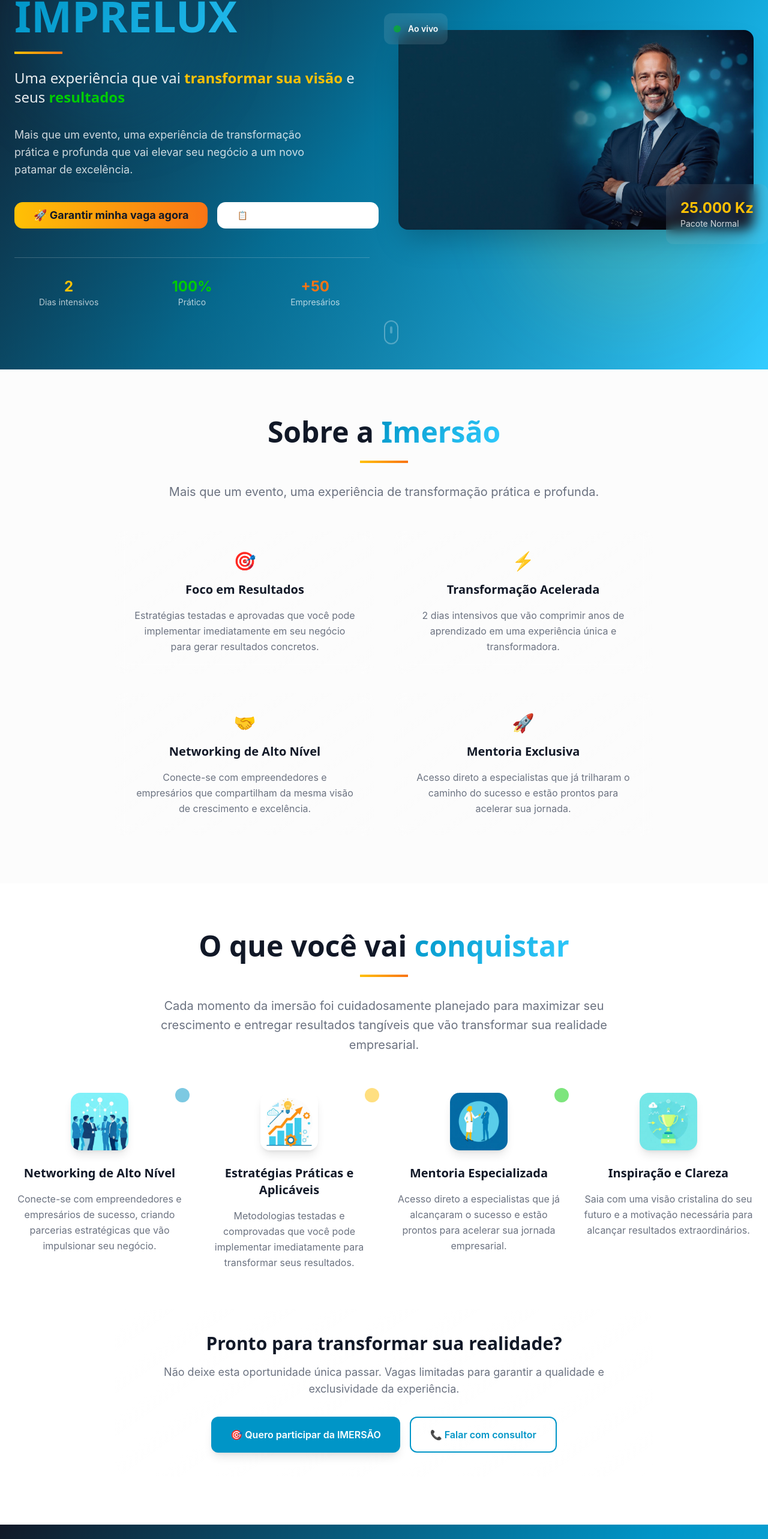
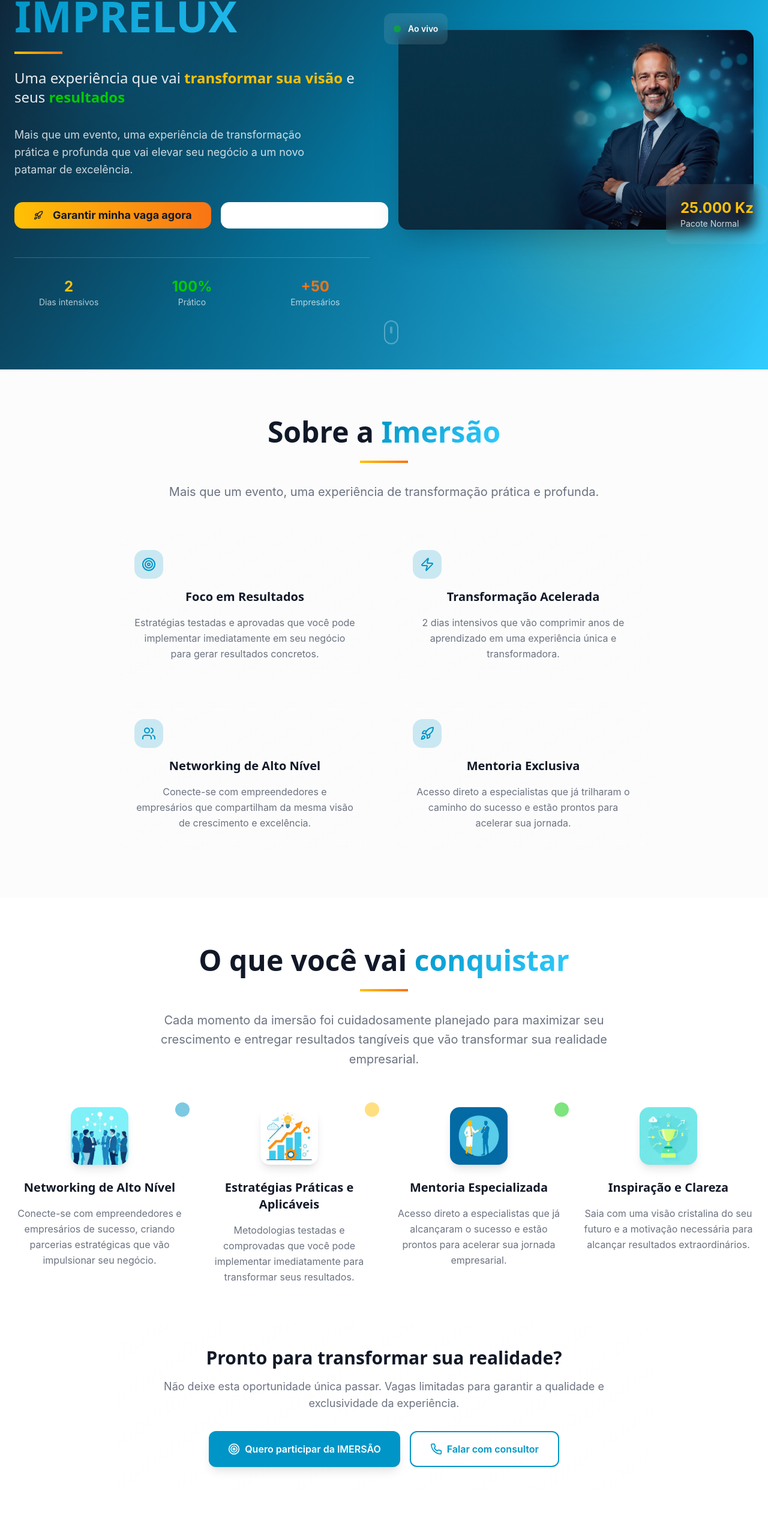
Before and after one commit to Jacinto-Joaquim/impelux-ignite-page, a React (Vite) app: page / in a window 1280 px wide. Shown: the part 184-2750 px from the top of the page at 60% size. Built offline with nearby package versions, Linux system fonts and the light colour scheme.

Commit message:
Replace emojis with icons
Replace all emoji icons with icons from an icon library.

```diff
--- a/src/components/About.tsx
+++ b/src/components/About.tsx
@@ -1,3 +1,5 @@
+import { Target, Rocket, Zap, Users } from "lucide-react";
+
 const About = () => {
   return (
     <section className="py-20 bg-muted/30">
@@ -17,7 +19,9 @@ const About = () => {
 
             <div className="grid md:grid-cols-2 gap-8 mt-12">
               <div className="card-gradient rounded-2xl p-8 shadow-card animate-scale-in" style={{ animationDelay: '0.3s' }}>
-                <div className="text-3xl mb-4">🎯</div>
+                <div className="w-12 h-12 bg-primary/20 rounded-lg flex items-center justify-center mb-4">
+                  <Target className="w-6 h-6 text-primary" />
+                </div>
                 <h3 className="text-xl font-bold text-secondary mb-4">Foco em Resultados</h3>
                 <p className="text-muted-foreground leading-relaxed">
                   Estratégias testadas e aprovadas que você pode implementar imediatamente
@@ -26,7 +30,9 @@ const About = () => {
               </div>
 
               <div className="card-gradient rounded-2xl p-8 shadow-card animate-scale-in" style={{ animationDelay: '0.4s' }}>
-                <div className="text-3xl mb-4">⚡</div>
+                <div className="w-12 h-12 bg-primary/20 rounded-lg flex items-center justify-center mb-4">
+                  <Zap className="w-6 h-6 text-primary" />
+                </div>
                 <h3 className="text-xl font-bold text-secondary mb-4">Transformação Acelerada</h3>
                 <p className="text-muted-foreground leading-relaxed">
                   2 dias intensivos que vão comprimir anos de aprendizado em uma
@@ -35,7 +41,9 @@ const About = () => {
               </div>
 
               <div className="card-gradient rounded-2xl p-8 shadow-card animate-scale-in" style={{ animationDelay: '0.5s' }}>
-                <div className="text-3xl mb-4">🤝</div>
+                <div className="w-12 h-12 bg-primary/20 rounded-lg flex items-center justify-center mb-4">
+                  <Users className="w-6 h-6 text-primary" />
+                </div>
                 <h3 className="text-xl font-bold text-secondary mb-4">Networking de Alto Nível</h3>
                 <p className="text-muted-foreground leading-relaxed">
                   Conecte-se com empreendedores e empresários que compartilham
@@ -44,7 +52,9 @@ const About = () => {
               </div>
 
               <div className="card-gradient rounded-2xl p-8 shadow-card animate-scale-in" style={{ animationDelay: '0.6s' }}>
-                <div className="text-3xl mb-4">🚀</div>
+                <div className="w-12 h-12 bg-primary/20 rounded-lg flex items-center justify-center mb-4">
+                  <Rocket className="w-6 h-6 text-primary" />
+                </div>
                 <h3 className="text-xl font-bold text-secondary mb-4">Mentoria Exclusiva</h3>
                 <p className="text-muted-foreground leading-relaxed">
                   Acesso direto a especialistas que já trilharam o caminho do sucesso
--- a/src/components/Benefits.tsx
+++ b/src/components/Benefits.tsx
@@ -1,3 +1,4 @@
+import { Target, Phone } from "lucide-react";
 import networkingIcon from "@/assets/networking-icon.jpg";
 import strategyIcon from "@/assets/strategy-icon.jpg";
 import mentorshipIcon from "@/assets/mentorship-icon.jpg";
@@ -85,11 +86,13 @@ const Benefits = () => {
               a qualidade e exclusividade da experiência.
             </p>
             <div className="flex flex-col sm:flex-row gap-4 justify-center">
-              <button className="bg-primary hover:bg-primary-glow text-primary-foreground font-semibold px-8 py-4 rounded-xl shadow-lg transform hover:scale-105 transition-all duration-300 glow-effect">
-                🎯 Quero participar da IMERSÃO
+              <button className="bg-primary hover:bg-primary-glow text-primary-foreground font-semibold px-8 py-4 rounded-xl shadow-lg transform hover:scale-105 transition-all duration-300 glow-effect flex items-center justify-center">
+                <Target className="w-5 h-5 mr-2" />
+                Quero participar da IMERSÃO
               </button>
-              <button className="border-2 border-primary text-primary hover:bg-primary/10 font-semibold px-8 py-4 rounded-xl transition-all duration-300">
-                📞 Falar com consultor
+              <button className="border-2 border-primary text-primary hover:bg-primary/10 font-semibold px-8 py-4 rounded-xl transition-all duration-300 flex items-center justify-center">
+                <Phone className="w-5 h-5 mr-2" />
+                Falar com consultor
               </button>
             </div>
           </div>
--- a/src/components/FAQ.tsx
+++ b/src/components/FAQ.tsx
@@ -1,4 +1,5 @@
 import { useState } from "react";
+import { Phone, Mail } from "lucide-react";
 
 const FAQ = () => {
   const [openIndex, setOpenIndex] = useState<number | null>(0);
@@ -99,11 +100,13 @@ const FAQ = () => {
               e ajudar você a escolher o melhor pacote.
             </p>
             <div className="flex flex-col sm:flex-row gap-4 justify-center">
-              <button className="accent-gradient text-accent-foreground font-semibold px-6 py-3 rounded-xl shadow-lg transform hover:scale-105 transition-all duration-300">
-                📞 WhatsApp: +244 924 114 831
+              <button className="accent-gradient text-accent-foreground font-semibold px-6 py-3 rounded-xl shadow-lg transform hover:scale-105 transition-all duration-300 flex items-center justify-center">
+                <Phone className="w-5 h-5 mr-2" />
+                WhatsApp: +244 924 114 831
               </button>
-              <button className="border-2 border-white/30 text-white hover:bg-white/10 font-semibold px-6 py-3 rounded-xl transition-all duration-300">
-                ✉️ Enviar e-mail
+              <button className="border-2 border-white/30 text-white hover:bg-white/10 font-semibold px-6 py-3 rounded-xl transition-all duration-300 flex items-center justify-center">
+                <Mail className="w-5 h-5 mr-2" />
+                Enviar e-mail
               </button>
             </div>
           </div>
--- a/src/components/Footer.tsx
+++ b/src/components/Footer.tsx
@@ -1,3 +1,5 @@
+import { Phone, Mail, MapPin, Clock, Facebook, Instagram, Twitter } from "lucide-react";
+
 const Footer = () => {
   return (
     <footer className="bg-secondary text-white py-12">
@@ -12,13 +14,13 @@ const Footer = () => {
             </p>
             <div className="flex space-x-4">
               <a href="#" className="w-10 h-10 bg-primary rounded-full flex items-center justify-center hover:bg-primary-glow transition-colors duration-300">
-                <span className="text-white">📘</span>
+                <Facebook className="w-5 h-5 text-white" />
               </a>
               <a href="#" className="w-10 h-10 bg-primary rounded-full flex items-center justify-center hover:bg-primary-glow transition-colors duration-300">
-                <span className="text-white">📷</span>
+                <Instagram className="w-5 h-5 text-white" />
               </a>
               <a href="#" className="w-10 h-10 bg-primary rounded-full flex items-center justify-center hover:bg-primary-glow transition-colors duration-300">
-                <span className="text-white">🐦</span>
+                <Twitter className="w-5 h-5 text-white" />
               </a>
             </div>
           </div>
@@ -40,19 +42,19 @@ const Footer = () => {
             <h4 className="text-lg font-semibold mb-4 text-accent">Contato</h4>
             <ul className="space-y-3">
               <li className="flex items-center space-x-3">
-                <span className="text-accent">📞</span>
+                <Phone className="w-5 h-5 text-accent" />
                 <span className="text-white/80">+244 924 114 831</span>
               </li>
               <li className="flex items-center space-x-3">
-                <span className="text-accent">✉️</span>
+                <Mail className="w-5 h-5 text-accent" />
                 <span className="text-white/80">contato@imprelux.com</span>
               </li>
               <li className="flex items-center space-x-3">
-                <span className="text-accent">📍</span>
+                <MapPin className="w-5 h-5 text-accent" />
                 <span className="text-white/80">Luanda, Angola</span>
               </li>
               <li className="flex items-center space-x-3">
-                <span className="text-accent">🕒</span>
+                <Clock className="w-5 h-5 text-accent" />
                 <span className="text-white/80">Seg-Sex: 8h-18h</span>
               </li>
             </ul>
--- a/src/components/Hero.tsx
+++ b/src/components/Hero.tsx
@@ -1,4 +1,5 @@
 import { Button } from "@/components/ui/button";
+import { Rocket, Clipboard } from "lucide-react";
 import heroImage from "@/assets/hero-image.jpg";
 
 const Hero = () => {
@@ -34,11 +35,13 @@ const Hero = () => {
             </p>
 
             <div className="space-y-4 sm:space-y-0 sm:space-x-4 sm:flex sm:justify-center lg:justify-start">
-              <Button variant="hero" size="lg" className="w-full sm:w-auto animate-scale-in">
-                🚀 Garantir minha vaga agora
+              <Button variant="hero" size="lg" className="w-full sm:w-auto animate-scale-in flex items-center justify-center">
+                <Rocket className="w-5 h-5 mr-2" />
+                Garantir minha vaga agora
               </Button>
-              <Button variant="outline" size="lg" className="w-full sm:w-auto border-white/30 text-white hover:bg-white/10">
-                📋 Ver programação completa
+              <Button variant="outline" size="lg" className="w-full sm:w-auto border-white/30 text-white hover:bg-white/10 flex items-center justify-center">
+                <Clipboard className="w-5 h-5 mr-2" />
+                Ver programação completa
               </Button>
             </div>
 
--- a/src/components/Testimonials.tsx
+++ b/src/components/Testimonials.tsx
@@ -1,3 +1,5 @@
+import { Star } from "lucide-react";
+
 const Testimonials = () => {
   const testimonials = [
     {
@@ -47,7 +49,7 @@ const Testimonials = () => {
               {/* Stars */}
               <div className="flex justify-center mb-6">
                 {[...Array(testimonial.rating)].map((_, i) => (
-                  <span key={i} className="text-accent text-xl">⭐</span>
+                  <Star key={i} className="w-5 h-5 text-accent fill-current" />
                 ))}
               </div>
 
```
Also changed, not shown: src/components/Instructor.tsx (+11 -7 lines), src/components/Pricing.tsx (+13 -6 lines).
